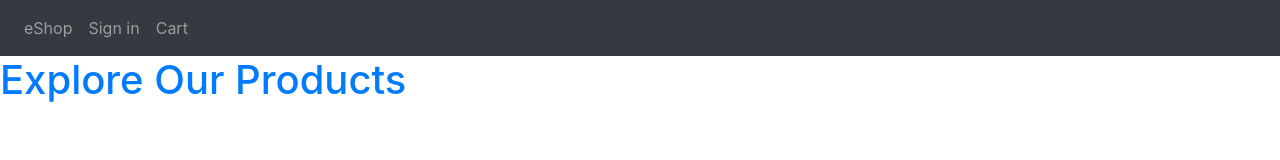
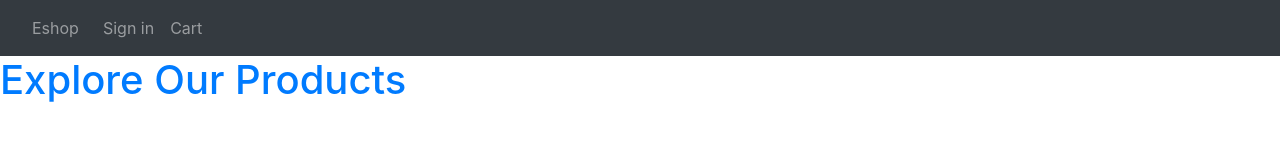
Before and after one commit to sarathpaul/eShop, a Nuxt app: page / in a window 1280 px wide. Shown: the top 160 px of the page. Built offline with nearby package versions, Linux system fonts and the light colour scheme.

Commit message:
change to nuxt link

```diff
--- a/components/NavBar.vue
+++ b/components/NavBar.vue
@@ -2,7 +2,8 @@
     <div>
   <b-navbar type="dark" variant="dark">
     <b-navbar-nav>
-      <b-nav-item href="#">eShop</b-nav-item>
+      <nuxt-link to="/" style="text-decoration: none;color: rgba(255, 255, 255, 0.5);padding:0.5rem 1rem">Eshop</nuxt-link>
+      <!-- <b-nav-item href="/">Eshop</b-nav-item> -->
       <b-nav-item href="#">Sign in</b-nav-item>
       <b-nav-item href="#">Cart</b-nav-item>
 
```
